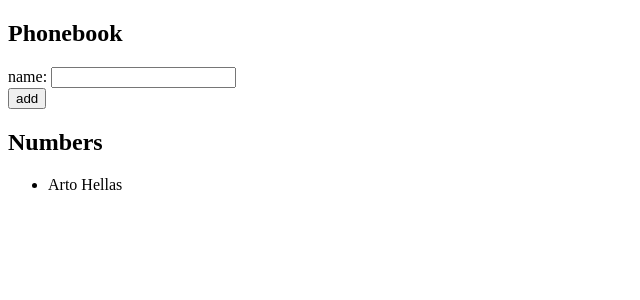
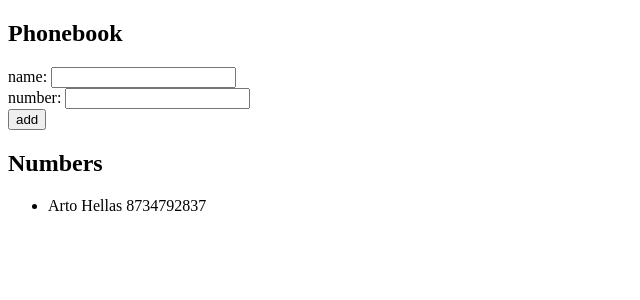
Before and after one commit to DavidGonzalezJ/FullStackPhonebook, a React (Vite) app: page / in a window 1280 px wide. Shown: the top 300 px of the page, without its empty margins (0-640 px from the left). Built offline with nearby package versions, Linux system fonts and the light colour scheme.

Commit message:
Exercise 2.8 Storing numbers too

```diff
--- a/src/App.jsx
+++ b/src/App.jsx
@@ -3,32 +3,42 @@
 const NumberList = ({list}) =>{
   return (
     <ul>
-      {list.map(person =><li key={person.name} >{person.name}</li>)}
+      {list.map(person =><li key={person.name} >{person.name} {person.number}</li>)}
     </ul>
   )
 }
 
 const App = () => {
   const [persons, setPersons] = useState([
-    { name: 'Arto Hellas' }
+    { name: 'Arto Hellas',
+      number: '8734792837'
+  }
   ])
   const [newName, setNewName] = useState('')
+  const [newNumber, setNewNumber] = useState('')
 
-  const handleInputChange = (event) => {
+  const handleNameChange = (event) => {
     setNewName(event.target.value)
+  }
+
+  const handleNumberChange = (event) => {
+    setNewNumber(event.target.value)
   }
 
   const handleSubmit = (event) => {
     event.preventDefault()
     const found = persons.find((person)=>person.name === newName)
     if (found === undefined){
-      const peep = {name : newName}
+      const peep = {name : newName,
+      number : newNumber}
       setPersons(persons.concat(peep))
       setNewName('')
+      setNewNumber('')
     }
     else{
       alert(`${newName} is already in the phonebook`)
       setNewName('')
+      setNewNumber('')
     }
   }
 
@@ -39,12 +49,18 @@
         <div>
           name: <input
           value={newName}
-          onChange={handleInputChange}/>
+          onChange={handleNameChange}/>
+        </div>
+        <div>
+          number: <input
+          value={newNumber}
+          onChange={handleNumberChange}/>
         </div>
         <div>
           <button type="submit">add</button>
         </div>
       </form>
+
       <h2>Numbers</h2>
       <NumberList list={persons}/>
     </div>
```
